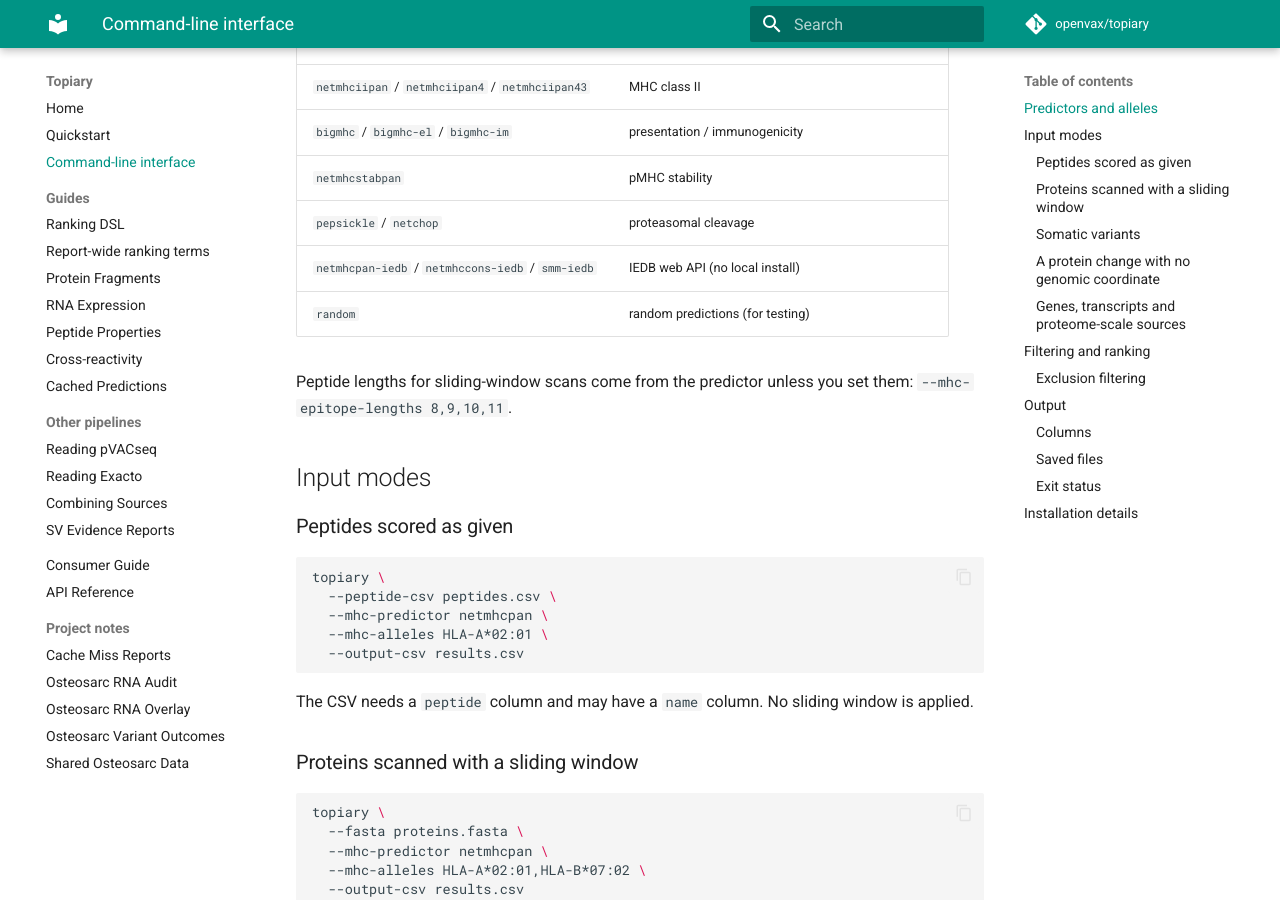
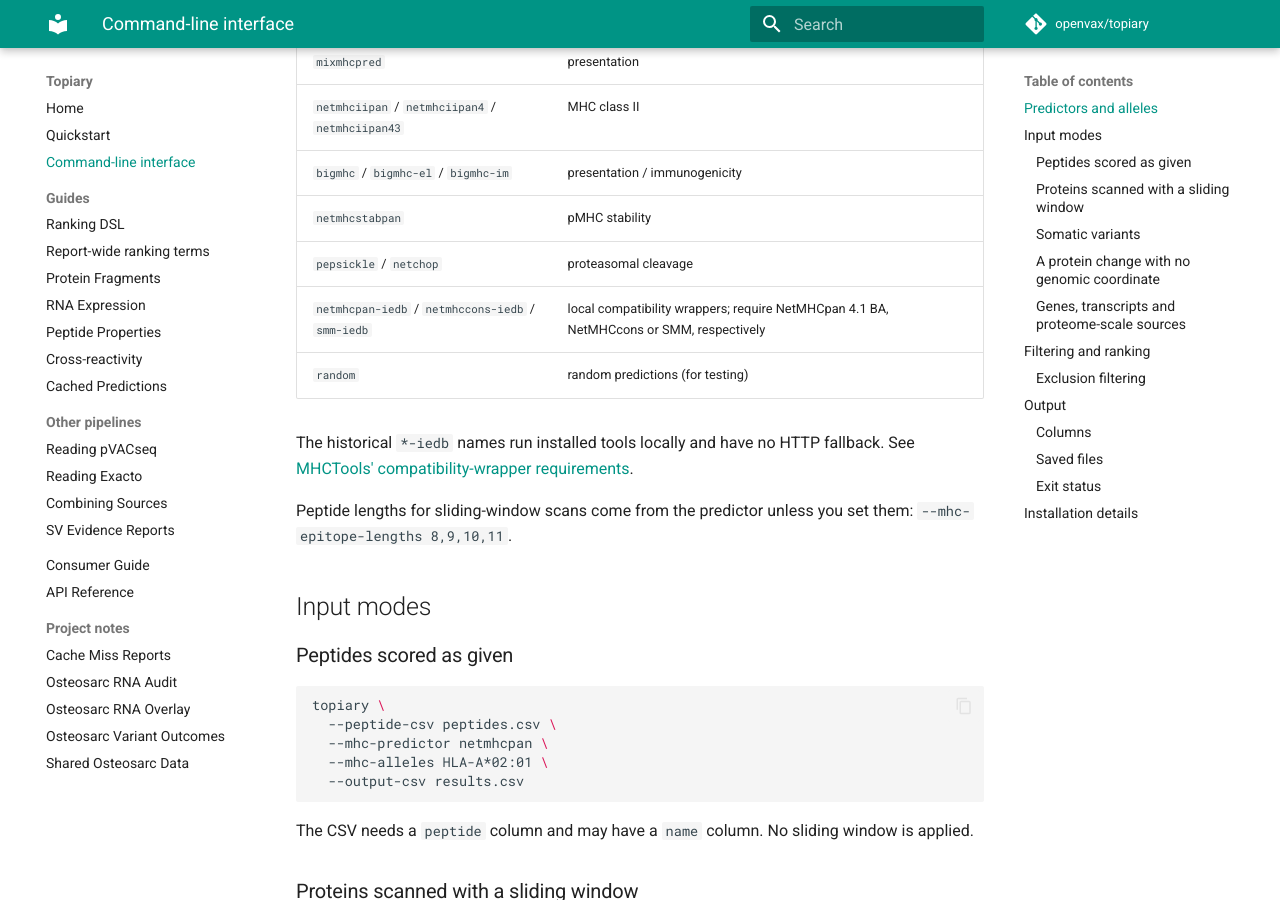
Before and after one commit to openvax/topiary, an MkDocs documentation site: the page built from docs/cli.md, in a window 1280 px wide and 900 px high, scrolled down 847 px. Built offline with MkDocs 1.6.1 and Material for MkDocs 9.7.7, drawn with Linux system fonts in a browser that asks for light colours; comment, search, counter and statistics services are not loaded.

Commit message:
Fix scoped count example and document local IEDB predictors

```diff
--- a/docs/cli.md
+++ b/docs/cli.md
@@ -37,8 +37,11 @@
 | `bigmhc` / `bigmhc-el` / `bigmhc-im` | presentation / immunogenicity |
 | `netmhcstabpan` | pMHC stability |
 | `pepsickle` / `netchop` | proteasomal cleavage |
-| `netmhcpan-iedb` / `netmhccons-iedb` / `smm-iedb` | IEDB web API (no local install) |
+| `netmhcpan-iedb` / `netmhccons-iedb` / `smm-iedb` | local compatibility wrappers; require NetMHCpan 4.1 BA, NetMHCcons or SMM, respectively |
 | `random` | random predictions (for testing) |
+
+The historical `*-iedb` names run installed tools locally and have no HTTP
+fallback. See [MHCTools' compatibility-wrapper requirements](https://openvax.github.io/mhctools/predictors/binding/#compatibility-names-for-the-old-iedb-predictors).
 
 Peptide lengths for sliding-window scans come from the predictor unless you set
 them: `--mhc-epitope-lengths 8,9,10,11`.
--- a/topiary/__init__.py
+++ b/topiary/__init__.py
@@ -208,7 +208,7 @@
     encode_amino_acids,
 )
 
-__version__ = "5.94.4"
+__version__ = "5.94.5"
 
 __all__ = [
     "normalize_isovar_rna_support",
```
Also changed, not shown: docs/ranking.md (+1 -1 lines).
